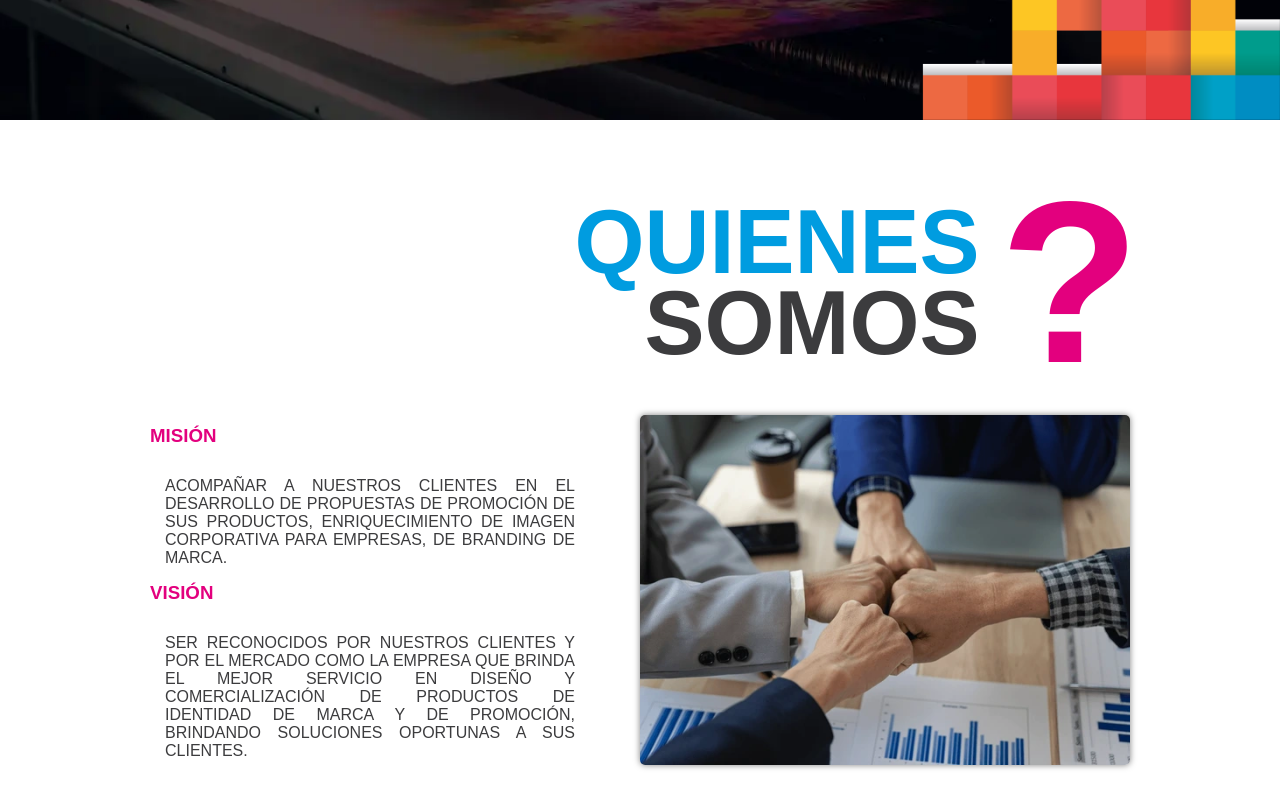
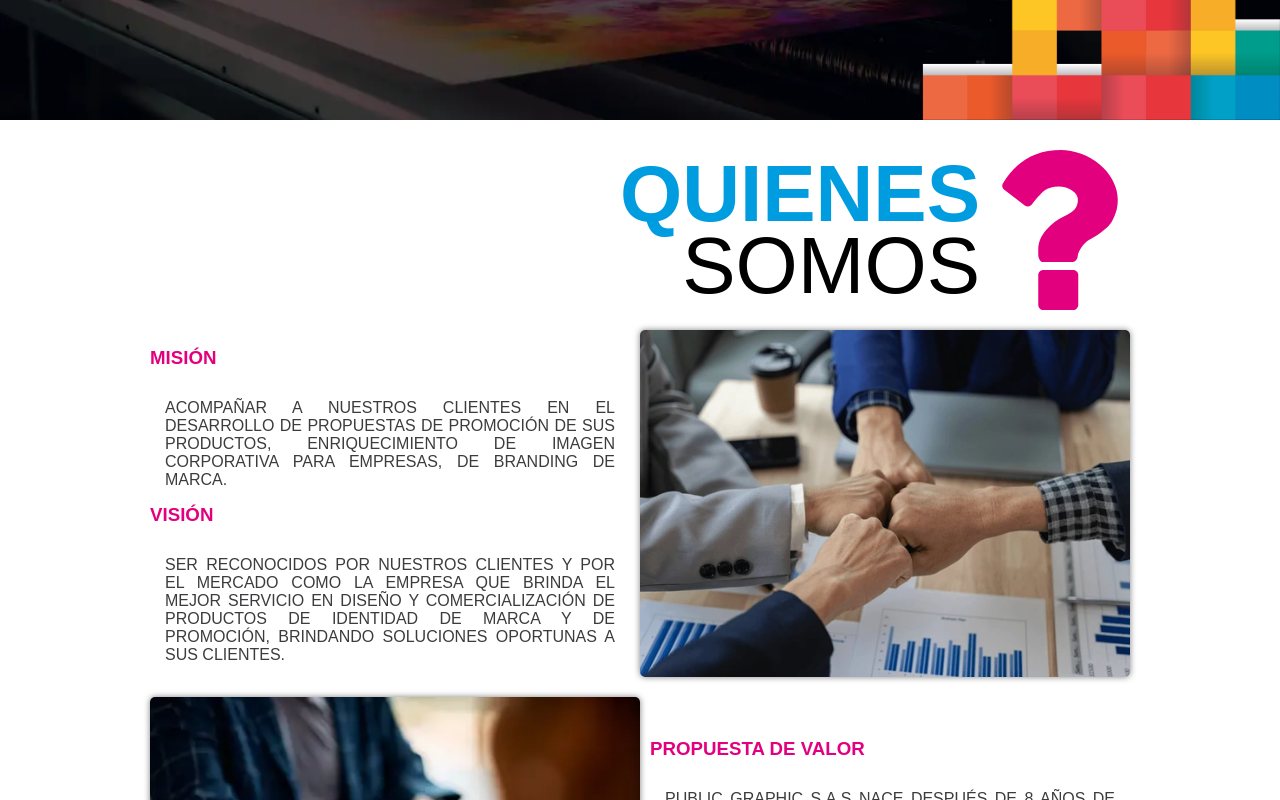
Before and after one commit to davismz09/public-graphic-sa, a React (Vite) app: page / in a window 1280 px wide. Shown: the part 580-1380 px from the top of the page. Built offline with nearby package versions, Linux system fonts and the light colour scheme.

Commit message:
Cambio en el componente nosotros, se cambio el texto de signo por un componente svg, se modifico los estilos

```diff
--- a/src/components/Nosotros.jsx
+++ b/src/components/Nosotros.jsx
@@ -1,12 +1,13 @@
 import {nosotros} from "../textos.json";
 import useIntersection from "./Hooks/useInterseccion.jsx";
+import Signo from "../components/Signo.jsx";
 
 export default function Nosotros() {
   const [titulosRef, isIntersecting] = useIntersection({threshold: 0.7});
   const [imgMVRef, isIntersecting2] = useIntersection({threshold: 0.5});
   const [imgPRef, isIntersecting3] = useIntersection({threshold: 0.5});
 
-  const handleVisibility = (entry) => (entry ? "visible" : "");
+  const handleVisibility = (entry) => entry && "visible";
 
   const {Misión, Visión, Propuesta, imagenes} = nosotros;
   return (
@@ -16,9 +17,9 @@ export default function Nosotros() {
           isIntersecting,
         )}`}>
         <h2 className='titulo' ref={titulosRef}>
-          <span>Quienes</span> <br /> Somos{" "}
+          <span>Quienes</span> <br /> Somos
         </h2>
-        <span className='signo'>?</span>
+        <Signo />
       </div>
       <div className='contenedor-sobre-nosotros'>
         <div className='contenido-textos'>
--- /dev/null
+++ b/src/components/Signo.jsx
@@ -0,0 +1,15 @@
+export default function Signo() {
+  return (
+    <div className='signo'>
+      <svg
+        xmlns='http://www.w3.org/2000/svg'
+        fill='none'
+        viewBox='0 0 365.442 365.442'>
+        <path
+          fill='rgb(227, 0, 126)'
+          d='M212.994 274.074h-68.522c-3.042 0-5.708 1.149-7.992 3.429-2.286 2.286-3.427 4.948-3.427 7.994v68.525c0 3.046 1.145 5.712 3.427 7.994 2.284 2.279 4.947 3.426 7.992 3.426h68.522c3.042 0 5.715-1.144 7.99-3.426 2.29-2.282 3.433-4.948 3.433-7.994v-68.525c0-3.046-1.14-5.708-3.433-7.994-2.284-2.279-4.95-3.429-7.99-3.429zM302.935 68.951c-7.806-14.378-17.891-26.506-30.266-36.406-12.367-9.896-26.271-17.799-41.685-23.697C215.567 2.952 200.246 0 185.016 0 127.157 0 83 25.315 52.544 75.946c-1.521 2.473-2.046 5.137-1.571 7.993.478 2.852 1.953 5.232 4.427 7.135l46.824 35.691c2.474 1.52 4.854 2.281 7.139 2.281 3.427 0 6.375-1.525 8.852-4.57 13.702-17.128 23.887-28.072 30.548-32.833 8.186-5.518 18.461-8.276 30.833-8.276 11.61 0 21.838 3.046 30.692 9.132 8.85 6.092 13.271 13.135 13.271 21.129 0 8.942-2.375 16.178-7.135 21.698-4.757 5.518-12.754 10.845-23.986 15.986-14.842 6.661-28.457 16.988-40.823 30.978-12.375 13.991-18.558 28.885-18.558 44.682v12.847c0 3.62.994 7.187 2.996 10.708 2 3.524 4.425 5.283 7.282 5.283h68.521c3.046 0 5.708-1.472 7.994-4.432 2.279-2.942 3.426-6.036 3.426-9.267 0-4.757 2.617-11.14 7.847-19.13 5.235-7.994 11.752-14.186 19.562-18.565 7.419-4.186 13.219-7.56 17.411-10.133 4.196-2.566 9.664-6.715 16.423-12.421 6.756-5.712 11.991-11.375 15.698-16.988 3.713-5.614 7.046-12.896 9.996-21.844 2.956-8.945 4.428-18.558 4.428-28.835 0-15.363-3.905-30.446-11.704-44.809z'
+        />
+      </svg>
+    </div>
+  );
+}
--- a/src/index-responsive.css
+++ b/src/index-responsive.css
@@ -160,11 +160,11 @@
 
     .titulos {
         justify-content: center;
-        gap: 10px;
     }
 
     .signo {
-        font-size: 60px;
+        width: 90px;
+        height: 90px;
     }
 
     .portafolio,
--- a/src/index.css
+++ b/src/index.css
@@ -10,6 +10,10 @@
     src: url('/Public-Graphic-SA/fonts/NEXA_BOLD.OTF') format('.OTF');
     font-weight: bold;
     font-style: normal;
+}
+
+::-webkit-scrollbar {
+    display: none;
 }
 
 body {
@@ -54,25 +58,26 @@ nav>a:hover {
     display: flex;
     text-align: center;
     justify-content: end;
-    gap: 20px;
     align-items: center;
 }
 
 .titulo {
-    font-size: 90px;
-    font-weight: 700;
+    font-size: 80px;
     text-align: end;
     line-height: .9;
+    color: black;
     text-transform: uppercase;
+    font-weight: normal;
 }
 
 .titulo>span {
+    font-weight: 700;
     color: rgb(0, 156, 224);
 }
 
 .signo {
-    font-size: 230px;
-    font-weight: bolder;
+    width: 160px;
+    height: 160px;
     color: rgb(227, 0, 126);
 }
 
@@ -133,6 +138,9 @@ nav>a:hover {
 /* About us */
 main .sobre-nosotros {
     width: 100%;
+    display: flex;
+    gap: 20px;
+    flex-direction: column;
     padding: 30px 0 60px 0;
 }
 
@@ -140,6 +148,7 @@ main .sobre-nosotros {
     width: 100%;
     display: flex;
     justify-content: space-evenly;
+    gap: 50px;
     flex-direction: row;
 }
 
@@ -147,7 +156,7 @@ main .sobre-nosotros {
     width: 100%;
     display: flex;
     flex-direction: column;
-    gap: 100px;
+    gap: 20px;
     text-transform: uppercase;
     padding: 10px;
 }
@@ -166,7 +175,7 @@ main .sobre-nosotros {
 .contenedor-mision-vision {
     width: 100%;
     display: flex;
-    gap: 50px;
+    gap: 10px;
     flex-direction: row;
     align-items: center;
 }
@@ -174,7 +183,7 @@ main .sobre-nosotros {
 .contenedor-propuesta {
     width: 100%;
     display: flex;
-    gap: 50px;
+    gap: 10px;
     flex-direction: row-reverse;
     align-items: center;
 }
--- a/src/textos.json
+++ b/src/textos.json
@@ -1,4 +1,15 @@
 {
+  "menu": {
+    "inicio": "Inicio",
+    "nosotros": "Nosotros",
+    "servicios": "Servicios",
+    "contacto": "Contacto",
+    "img": {
+      "src": "/Public-Graphic-SA/img/logo_inicio.webp",
+      "alt": "Logo de la página"
+    }
+  },
+
   "nosotros": {
     "Misión": {
       "titulo": "Misión",
@@ -23,18 +34,9 @@
       }
     }
   },
+
   "contacto": {
     "titulo": "Nuestras redes sociales",
     "contenido": "2024"
-  },
-  "menu": {
-    "inicio": "Inicio",
-    "nosotros": "Nosotros",
-    "servicios": "Servicios",
-    "contacto": "Contacto",
-    "img": {
-      "src": "/Public-Graphic-SA/img/logo_inicio.webp",
-      "alt": "Logo de la página"
-    }
   }
 }
```
